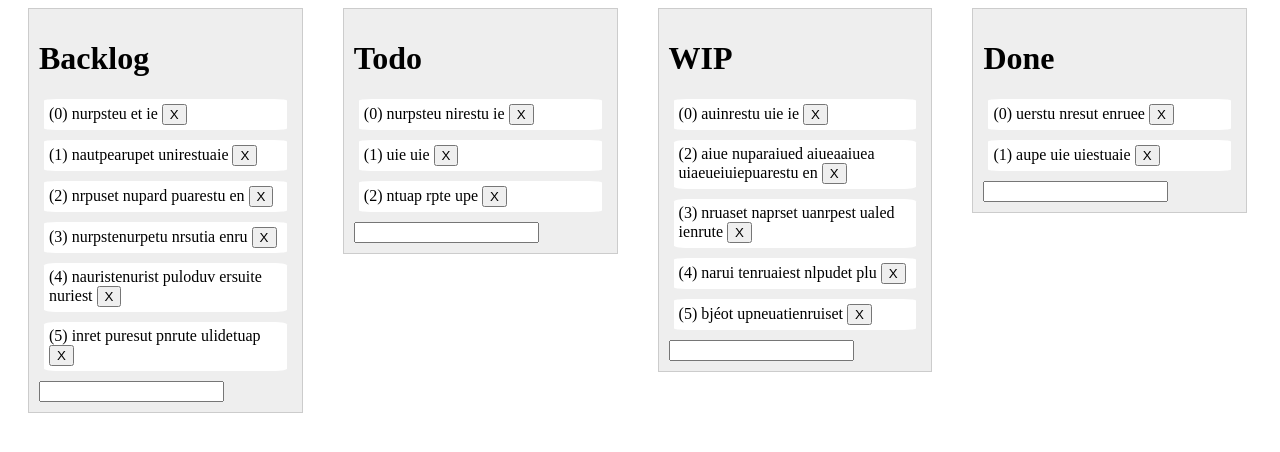
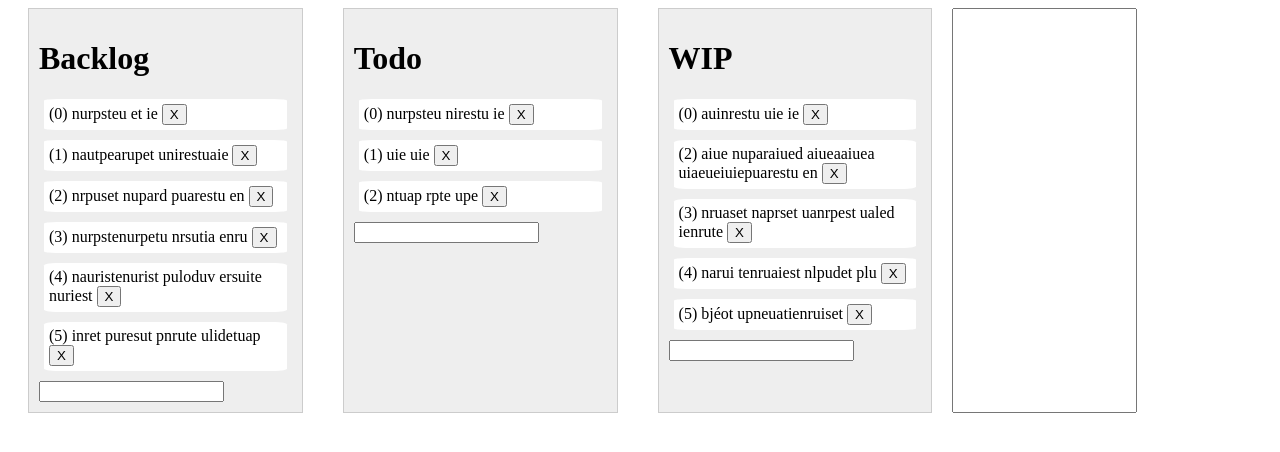
Before and after one commit to Einenlum/test-trello, a React (Create React App) app: page / in a window 1280 px wide. Shown: the top 452 px of the page. Built offline with nearby package versions, Linux system fonts and the light colour scheme.

Commit message:
Add a way to create a new row

```diff
--- a/src/components/App.js
+++ b/src/components/App.js
@@ -53,16 +53,20 @@ class App extends PureComponent {
           {id: uuid.v4(), position: 5, name: 'bjéot upneuatienruiset'},
         ],
       },
-      {
-        id: uuid.v4(),
-        name: 'Done',
-        editing: false,
-        items: [
-          {id: uuid.v4(), position: 0, name: 'uerstu nresut enruee'},
-          {id: uuid.v4(), position: 1, name: 'aupe uie uiestuaie'},
-        ],
-      },
     ],
+  }
+
+  createRow = rowName => {
+    const row = {
+      name: rowName,
+      id: uuid.v4(),
+      editing: false,
+      items: [],
+    }
+
+    this.setState({
+      rows: [...this.state.rows, row],
+    })
   }
 
   enableEdit = row => {
@@ -164,6 +168,7 @@ class App extends PureComponent {
         removeItemToRow={this.removeItemToRow.bind(this)}
         updateRowName={this.updateRowName.bind(this)}
         enableEdit={this.enableEdit.bind(this)}
+        createRow={this.createRow.bind(this)}
         rows={this.state.rows}
       />
     )
--- /dev/null
+++ b/src/components/CreateRow/CreateRow.js
@@ -0,0 +1,31 @@
+import React from 'react'
+import PropTypes from 'prop-types'
+
+class CreateRow extends React.PureComponent {
+  inputRef = React.createRef()
+
+  create(event) {
+    if (event.key !== 'Enter') {
+      return
+    }
+
+    this.props.createRow(this.inputRef.current.value)
+    this.inputRef.current.value = ''
+  }
+
+  render() {
+    return (
+      <input
+        type="text"
+        ref={this.inputRef}
+        onKeyPress={this.create.bind(this)}
+      />
+    )
+  }
+}
+
+CreateRow.propTypes = {
+  createRow: PropTypes.func.isRequired,
+}
+
+export default CreateRow
--- /dev/null
+++ b/src/components/List/List.css
@@ -0,0 +1,3 @@
+#list {
+  display: flex;
+}
--- a/src/components/List/List.js
+++ b/src/components/List/List.js
@@ -1,6 +1,8 @@
 import React from 'react'
 import PropTypes from 'prop-types'
 import Row from '../Row/Row'
+import CreateRow from '../CreateRow/CreateRow'
+import './List.css'
 
 const list = ({
   rows,
@@ -8,7 +10,9 @@ const list = ({
   removeItemToRow,
   updateRowName,
   enableEdit,
+  createRow,
 }) => {
+  const renderRows = rows => {
     return rows.map(row => {
       return (
         <Row
@@ -23,12 +27,21 @@ const list = ({
     })
   }
 
+  return (
+    <div id="list">
+      {renderRows(rows)}
+      <CreateRow createRow={createRow} />
+    </div>
+  )
+}
+
 list.propTypes = {
   rows: PropTypes.array.isRequired,
   addItemToRow: PropTypes.func.isRequired,
   removeItemToRow: PropTypes.func.isRequired,
   updateRowName: PropTypes.func.isRequired,
   enableEdit: PropTypes.func.isRequired,
+  createRow: PropTypes.func.isRequired,
 }
 
 export default list
```
Lines whose indentation alone changed are shown as unchanged.
